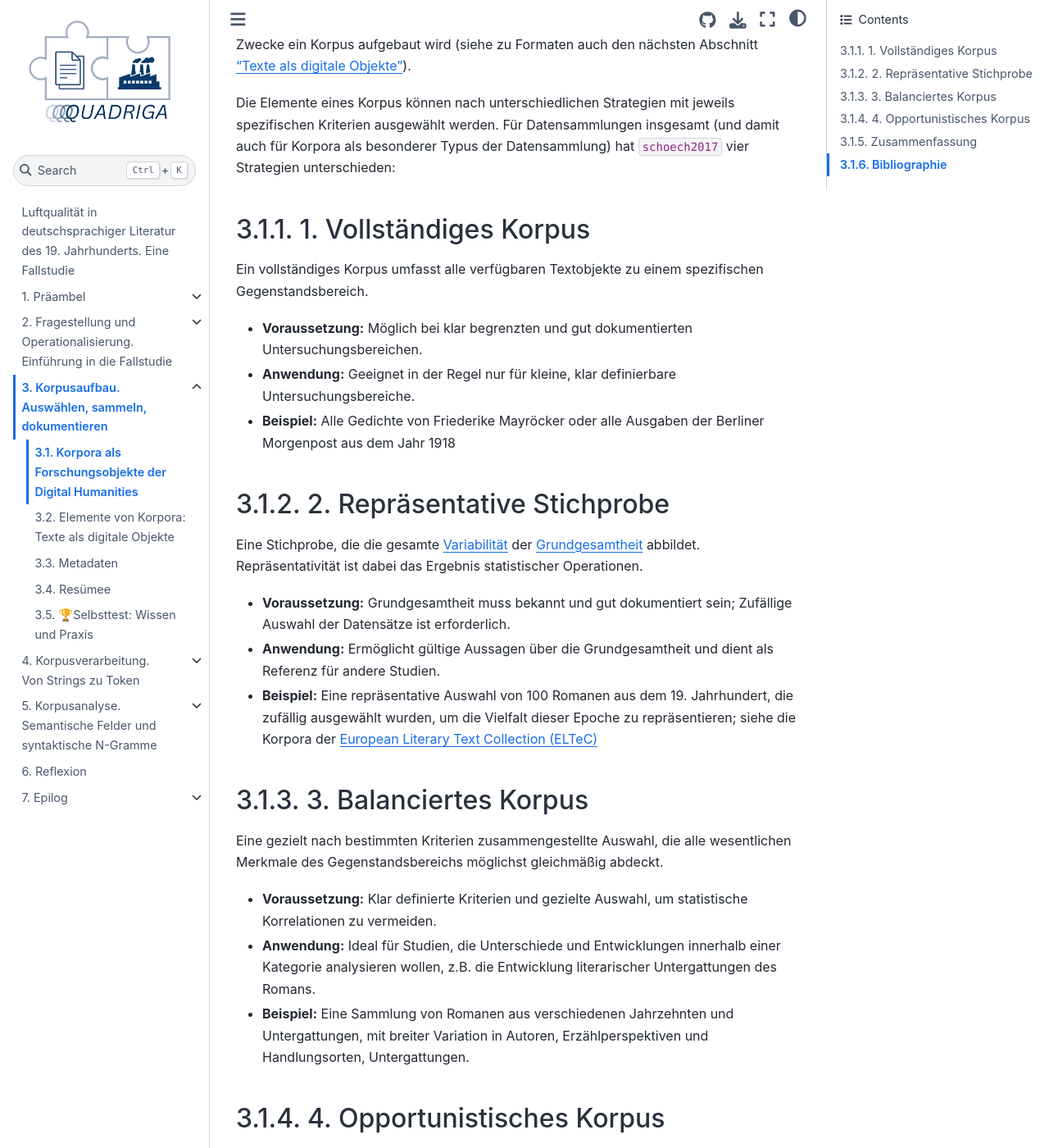
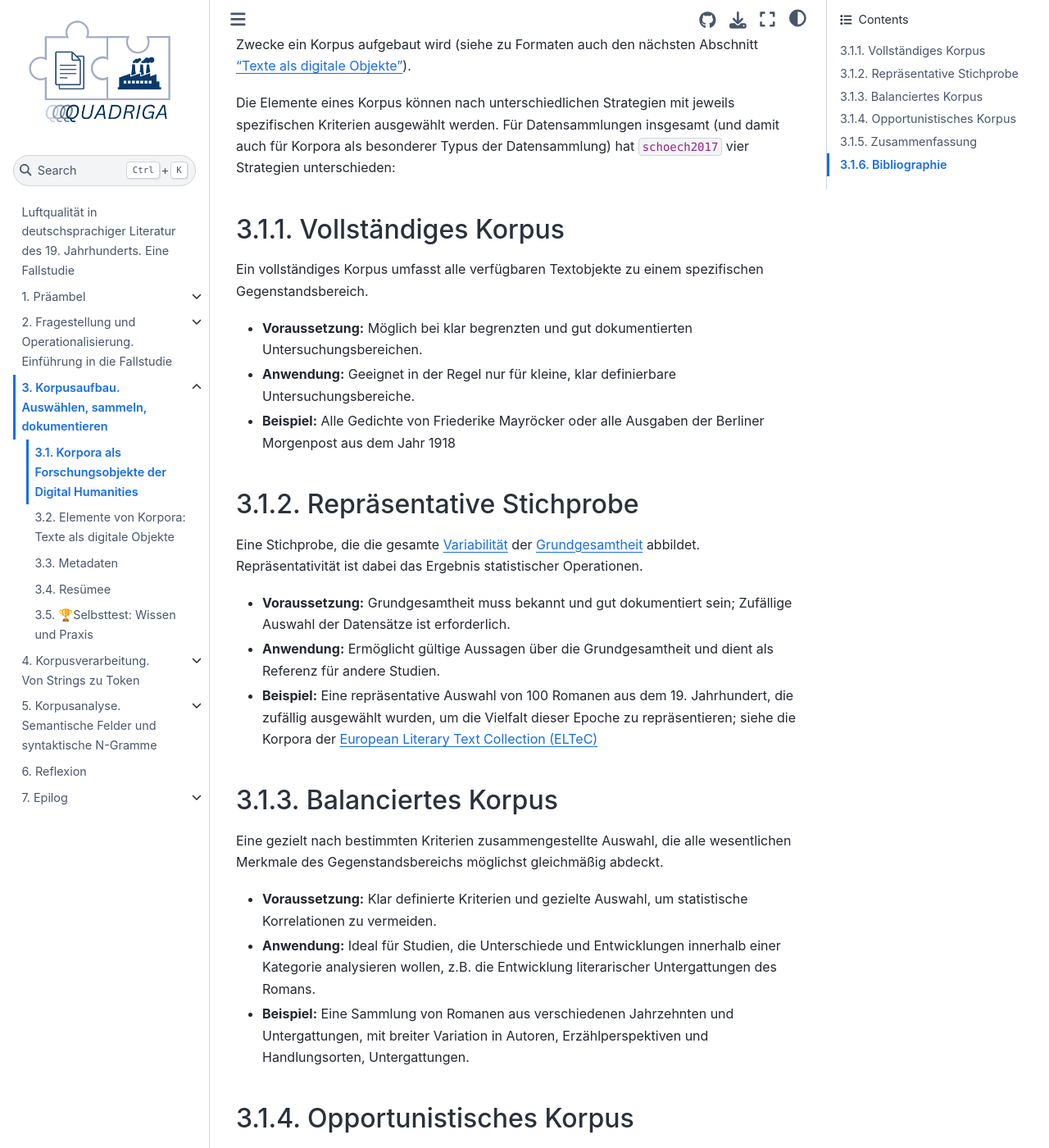
Before and after one commit to quadriga-dk/Text-Fallstudie-3, a Jupyter Book: the page built from corpus_collection/corpus-collection_corpora-as-research-objects.md, in a window 1280 px wide and 1400 px high, scrolled down 434 px. Shown: the whole window at 82% size. Built offline with Jupyter Book 1.0.4 settings and Sphinx 7.4.7 and the Sphinx Book theme 1.1.4, drawn with Linux system fonts in a browser that asks for light colours; pages that are not in the unit, such as notebooks, are missing from menus; cross-references to code outside the pages are shown as plain code.

Commit message:
fixes #17 delete numbers

```diff
--- a/corpus_collection/corpus-collection_corpora-as-research-objects.md
+++ b/corpus_collection/corpus-collection_corpora-as-research-objects.md
@@ -12,28 +12,28 @@ In welchen Formaten die Texte in einem Korpus vorliegen, hängt davon ab, für w
 
 Die Elemente eines Korpus können nach unterschiedlichen Strategien mit jeweils spezifischen Kriterien ausgewählt werden. Für Datensammlungen insgesamt (und damit auch für Korpora als besonderer Typus der Datensammlung) hat {cite:t}`schoech2017` vier Strategien unterschieden:
 
-## 1.	Vollständiges Korpus
+## Vollständiges Korpus
 Ein vollständiges Korpus umfasst alle verfügbaren Textobjekte zu einem spezifischen Gegenstandsbereich.
 
 - **Voraussetzung:** Möglich bei klar begrenzten und gut dokumentierten Untersuchungsbereichen.
 - **Anwendung:** Geeignet in der Regel nur für kleine, klar definierbare Untersuchungsbereiche.
 - **Beispiel:** Alle Gedichte von Friederike Mayröcker oder alle Ausgaben der Berliner Morgenpost aus dem Jahr 1918
 
-## 2.	Repräsentative Stichprobe
+## Repräsentative Stichprobe
 Eine Stichprobe, die die gesamte <a href="https://de.wikipedia.org/wiki/Streuungsma%C3%9F_(Statistik)" class="external-link" target="_blank">Variabilität</a> der <a href="https://de.wikipedia.org/wiki/Grundgesamtheit" class="external-link" target="_blank">Grundgesamtheit</a> abbildet. Repräsentativität ist dabei das Ergebnis statistischer Operationen.
 
 - **Voraussetzung:** Grundgesamtheit muss bekannt und gut dokumentiert sein; Zufällige Auswahl der Datensätze ist erforderlich.
 - **Anwendung:** Ermöglicht gültige Aussagen über die Grundgesamtheit und dient als Referenz für andere Studien.
 - **Beispiel:** Eine repräsentative Auswahl von 100 Romanen aus dem 19. Jahrhundert, die zufällig ausgewählt wurden, um die Vielfalt dieser Epoche zu repräsentieren; siehe die Korpora der <a href="https://www.distant-reading.net/eltec/" class="external-link" target="_blank">European Literary Text Collection (ELTeC)</a>
 
-## 3.	Balanciertes Korpus
+## Balanciertes Korpus
 Eine gezielt nach bestimmten Kriterien zusammengestellte Auswahl, die alle wesentlichen Merkmale des Gegenstandsbereichs möglichst gleichmäßig abdeckt.
 
 - **Voraussetzung:** Klar definierte Kriterien und gezielte Auswahl, um statistische Korrelationen zu vermeiden.
 - **Anwendung:** Ideal für Studien, die Unterschiede und Entwicklungen innerhalb einer Kategorie analysieren wollen, z.B. die Entwicklung literarischer Untergattungen des Romans.
 - **Beispiel:** Eine Sammlung von Romanen aus verschiedenen Jahrzehnten und Untergattungen, mit breiter Variation in Autoren, Erzählperspektiven und Handlungsorten, Untergattungen.
 
-## 4.	Opportunistisches Korpus
+## Opportunistisches Korpus
 Eine Sammlung, deren Auswahl nur durch die Verfügbarkeit von Daten geleitet wird.
 
 - **Voraussetzung:** Digitale Verfügbarkeit der Daten.
```
